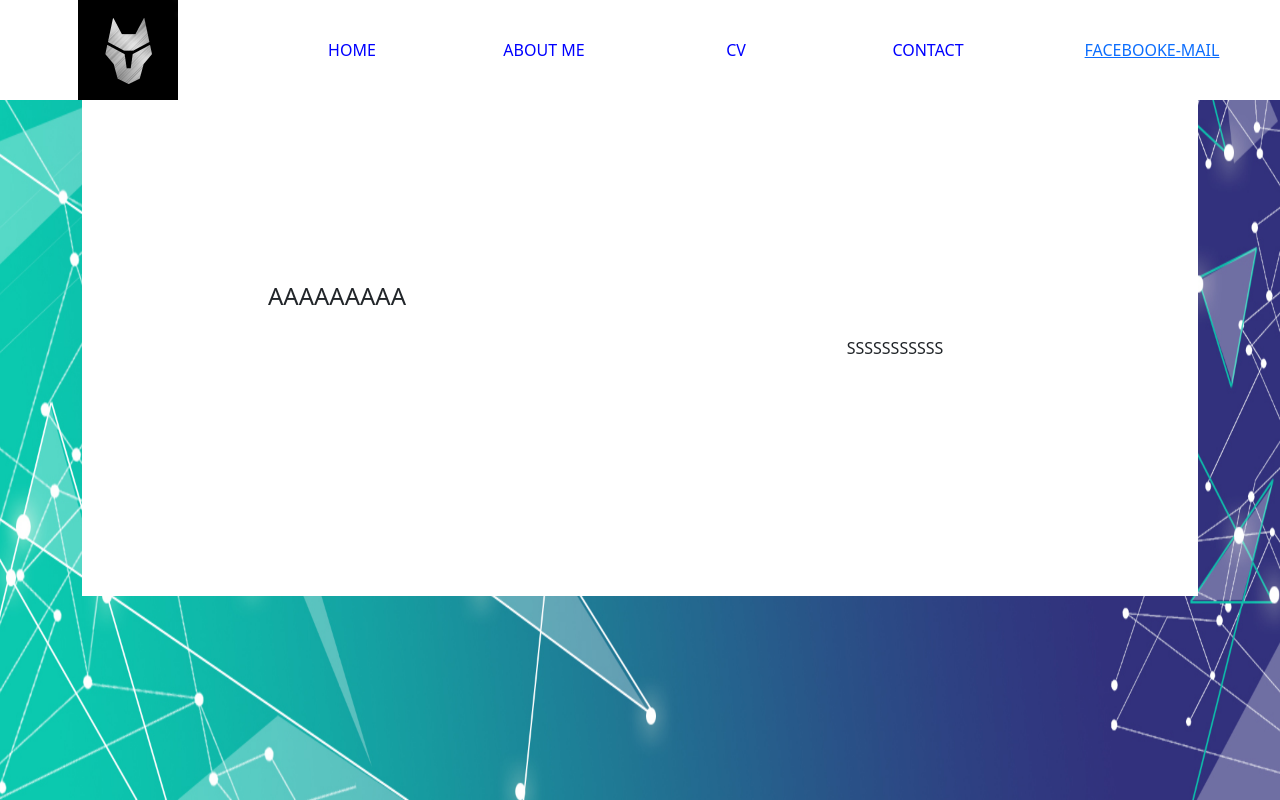
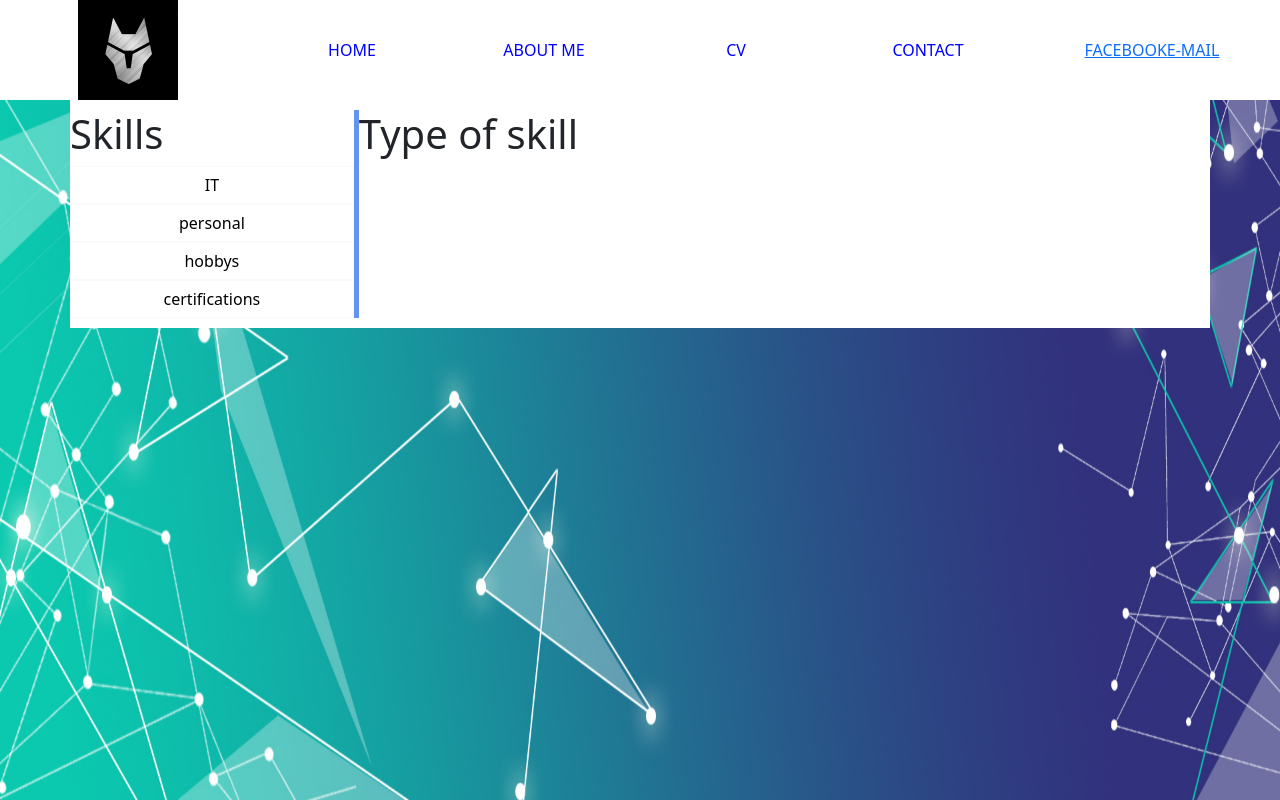
Before and after one commit to TomB11/my-app, an Angular app: page /cv in a window 1280 px wide. Built offline with nearby package versions, Linux system fonts and the light colour scheme.

Commit message:
Started CV

```diff
--- a/src/app/components/third-page/third-page.component.html
+++ b/src/app/components/third-page/third-page.component.html
@@ -1,8 +1,14 @@
-<div class="container">
-  <div class="content-text">
-    <div class="column center">
-      <h4>AAAAAAAAA</h4>
+<div class="container skills-page">
+  <div class="menu-bar">
+    <h1>Skills</h1>
+    <div class="skill-selection">
+      <button type="button" class="btn btn-light">IT</button>
+      <button type="button" class="btn btn-light">personal</button>
+      <button type="button" class="btn btn-light">hobbys</button>
+      <button type="button" class="btn btn-light">certifications</button>
     </div>
-    <div class="column center m-5">SSSSSSSSSSS</div>
+  </div>
+  <div class="detail-skills">
+    <h1>Type of skill</h1>
   </div>
 </div>
--- a/src/app/components/third-page/third-page.component.scss
+++ b/src/app/components/third-page/third-page.component.scss
@@ -0,0 +1,38 @@
+.skills-page {
+  display: flex;
+  flex-direction: row;
+  width: 100%;
+  background-color: white;
+  padding: 110px 0 10px 0;
+
+  .menu-bar {
+    flex: 1;
+    border-right: 5px solid #6495ed;
+
+    .skill-selection {
+      display: flex;
+      flex-direction: column;
+      align-items: flex-start;
+
+      button {
+        background: rgb(255, 255, 255);
+        width: 100%;
+        transition: 0.3s;
+        border-radius: 0;
+
+        &:hover {
+          background: linear-gradient(
+            90deg,
+            rgba(255, 255, 255, 1) 0%,
+            rgba(0, 195, 247, 1) 50%,
+            rgba(100, 149, 237, 1) 100%
+          );
+        }
+      }
+    }
+  }
+
+  .detail-skills {
+    flex: 3;
+  }
+}
```
